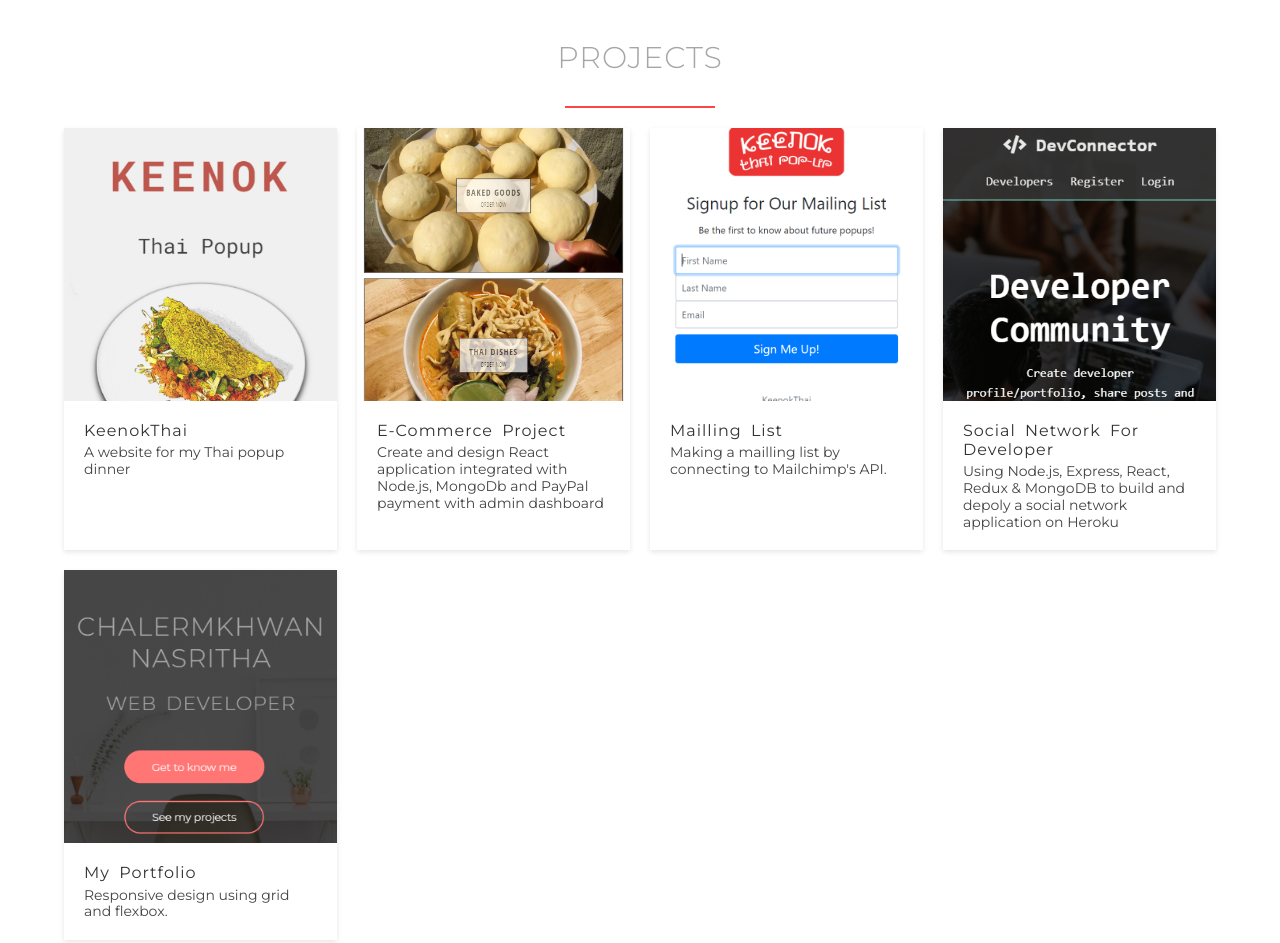
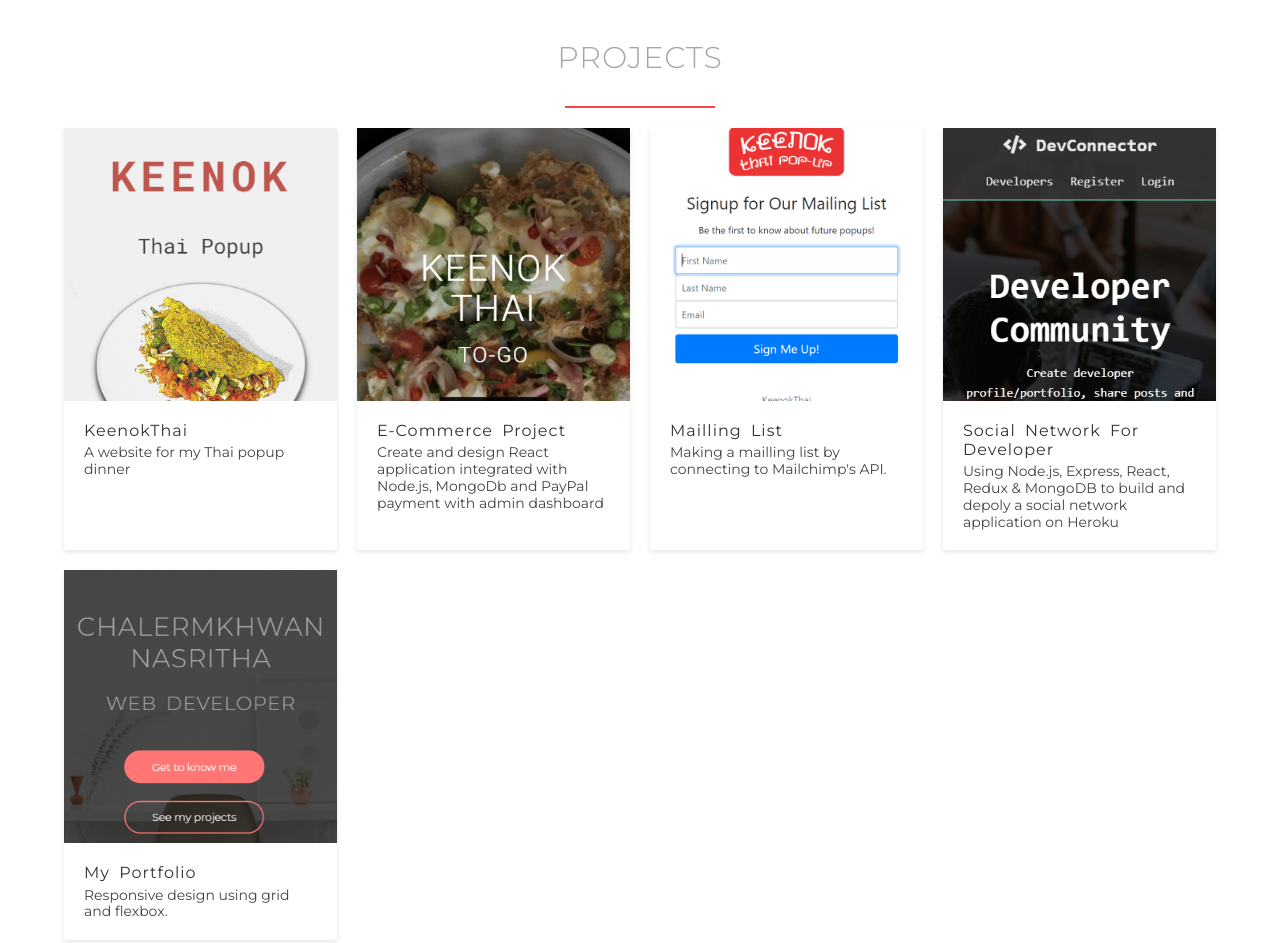
Before and after one commit to Boteboatbota/Boteboatbota.github.io, a plain HTML site: page index.html in a window 1280 px wide. Shown: the part 1520-2463 px from the top of the page. Drawn offline with nearby package versions, Linux system fonts and the light colour scheme; files whose address does not match are found by name.

Commit message:
Update index.html

```diff
--- a/index.html
+++ b/index.html
@@ -126,7 +126,7 @@
             <div class="item-2">
                 <a href="https://keenok-togo.herokuapp.com/" target="_blank"  class="card prod wow fadeInUp"
             data-wow-delay="0.3s">
-                    <div class="thumb" style="background-image: url(/resources/img/keenokTogo.png);"></div>
+                    <div class="thumb" style="background-image: url(/resources/img/keenok2020.png);"></div>
                     <article>
                       <h1>E-commerce Project</h1>
                       <p> Create and design React application integrated with Node.js, MongoDb and PayPal payment with admin dashboard</p>
```
